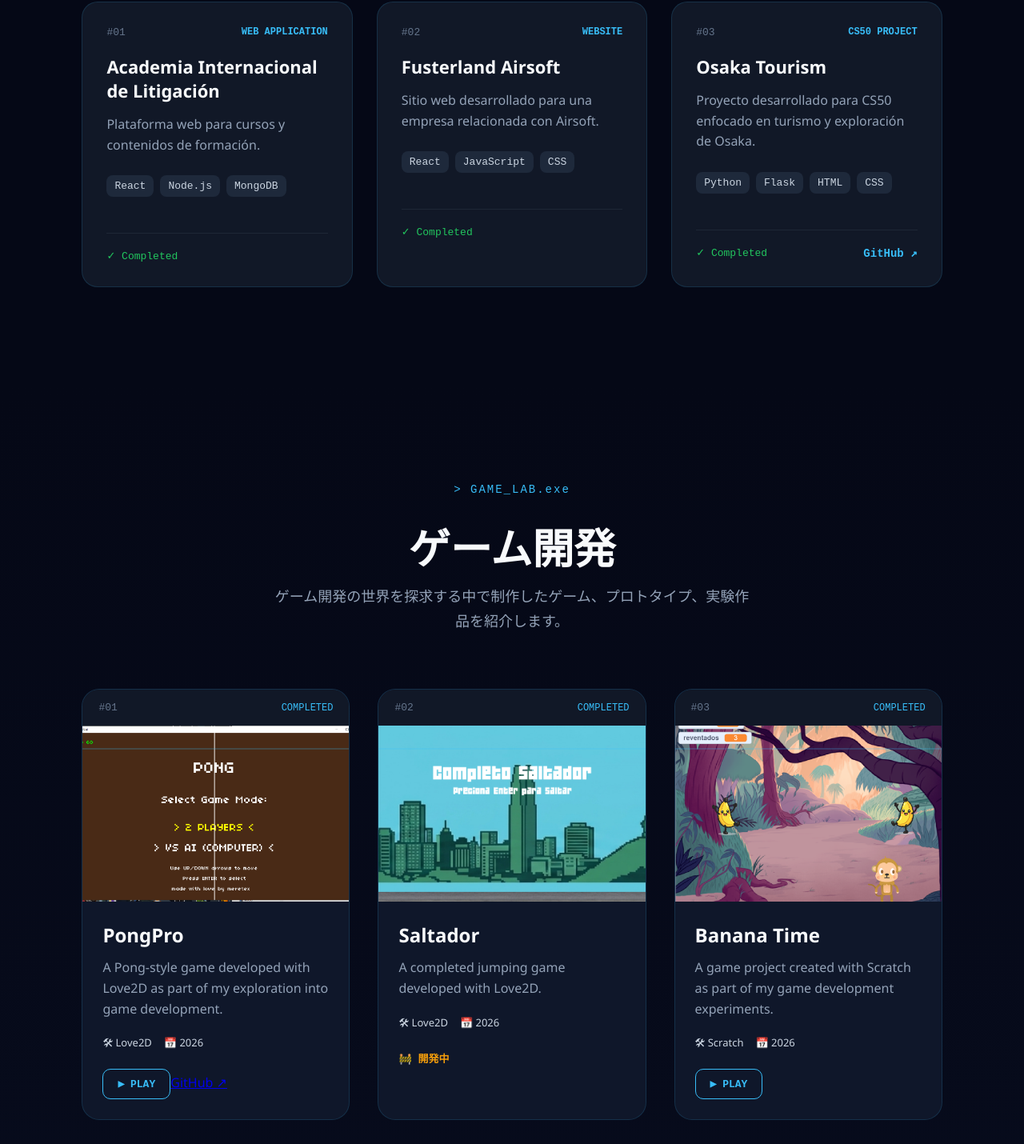
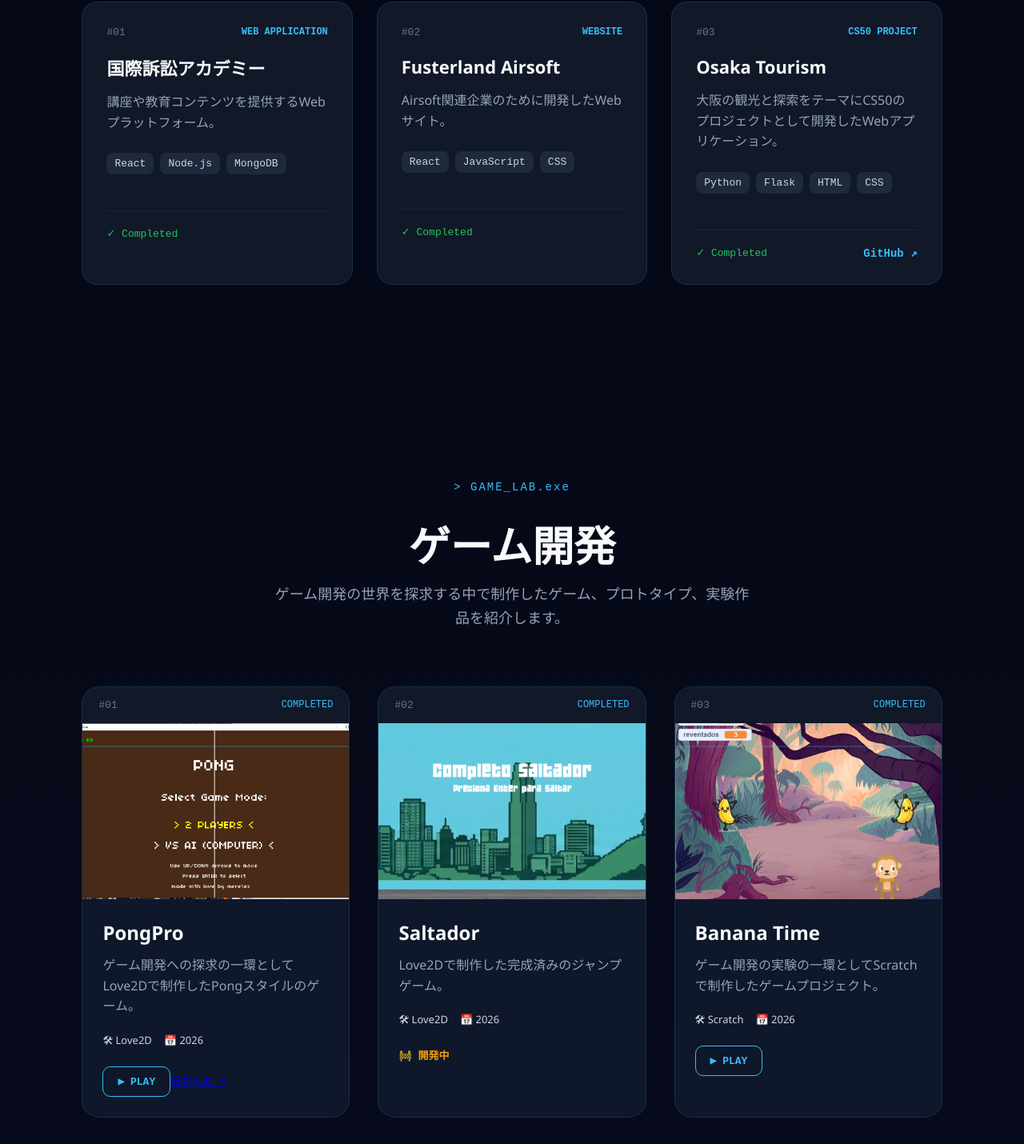
Before and after one commit to sebastianamor/moreteck-portfolio, a React (Vite) app: page / in a window 1280 px wide. Shown: the part 3009-4439 px from the top of the page at 80% size. Built offline with nearby package versions, Linux system fonts and the light colour scheme.

Commit message:
Add multilingual portfolio support

```diff
--- a/src/components/sections/GameLab.jsx
+++ b/src/components/sections/GameLab.jsx
@@ -43,7 +43,7 @@ function GameLab() {
               </span>
 
               <span className="game-status">
-                {game.status}
+                {t(game.statusKey)}
               </span>
 
             </div>
@@ -70,11 +70,11 @@ function GameLab() {
             <div className="game-content">
 
               <h3>
-                {game.title}
+                {t(game.titleKey)}
               </h3>
 
               <p>
-                {game.description}
+                {t(game.descriptionKey)}
               </p>
 
 
@@ -93,7 +93,7 @@ function GameLab() {
 
        <div className="game-actions">
 
-  {game.status === "Completed" && game.link !== "#" ? (
+  {game.statusKey === "games.status.completed" && game.link !== "#" ? (
     <a
       href={game.link}
       target="_blank"
--- a/src/components/sections/WebLab.jsx
+++ b/src/components/sections/WebLab.jsx
@@ -35,16 +35,16 @@ function WebLab() {
               </span>
 
               <span className="project-category">
-                {project.category}
+                {t(project.categoryKey)}
               </span>
             </div>
 
             <h3>
-              {project.title}
+              {t(project.titleKey)}
             </h3>
 
             <p>
-              {project.description}
+              {t(project.descriptionKey)}
             </p>
 
             <div className="technologies">
@@ -57,7 +57,7 @@ function WebLab() {
 
             <div className="project-footer">
               <span className="project-status">
-                ✓ {project.status}
+                ✓ {t(project.statusKey)}
               </span>
 
               <div className="project-links">
--- a/src/data/games.js
+++ b/src/data/games.js
@@ -1,12 +1,11 @@
 const games = [
   {
     id: 1,
-  title: "PongPro",
-  description:
-    "A Pong-style game developed with Love2D as part of my exploration into game development.",
+    titleKey: "games.pongpro.title",
+    descriptionKey: "games.pongpro.description",
     technology: "Love2D",
     year: "2026",
-  status: "Completed",
+    statusKey: "games.status.completed",
     image: `${import.meta.env.BASE_URL}images/games/pongpro.png`,
     link: "https://sebastianamor.github.io/pon1/",
     github: "https://github.com/sebastianamor"
@@ -14,12 +13,11 @@ const games = [
 
   {
     id: 2,
-    title: "Saltador",
-    description:
-      "A completed jumping game developed with Love2D.",
+    titleKey: "games.saltador.title",
+    descriptionKey: "games.saltador.description",
     technology: "Love2D",
     year: "2026",
-    status: "Completed",
+    statusKey: "games.status.completed",
     image: `${import.meta.env.BASE_URL}images/games/saltador.png`,
     link: "#",
     github: "#"
@@ -27,12 +25,11 @@ const games = [
 
   {
     id: 3,
-    title: "Banana Time",
-    description:
-      "A game project created with Scratch as part of my game development experiments.",
+    titleKey: "games.banana.title",
+    descriptionKey: "games.banana.description",
     technology: "Scratch",
     year: "2026",
-    status: "Completed",
+    statusKey: "games.status.completed",
     image: `${import.meta.env.BASE_URL}images/games/banana-time.png`,
     link: "https://scratch.mit.edu/projects/1280849251/",
     github: "#"
@@ -40,12 +37,11 @@ const games = [
 
   {
     id: 4,
-    title: "Breakout Odyssey",
-    description:
-      "An ongoing game development project created with Love2D. This is a work in progress.",
+    titleKey: "games.brinck.title",
+    descriptionKey: "games.brinck.description",
     technology: "Love2D",
     year: "2026",
-    status: "In Development",
+    statusKey: "games.status.development",
     image: `${import.meta.env.BASE_URL}images/games/brinck-odisea.png`,
     link: "#",
     github: "#"
--- a/src/data/projects.js
+++ b/src/data/projects.js
@@ -1,12 +1,11 @@
 const projects = [
   {
     id: 1,
-    title: "Academia Internacional de Litigación",
-    description:
-      "Plataforma web para cursos y contenidos de formación.",
+    titleKey: "projects.academia.title",
+    descriptionKey: "projects.academia.description",
     technologies: ["React", "Node.js", "MongoDB"],
-    category: "Web Application",
-    status: "Completed",
+    categoryKey: "projects.academia.category",
+    statusKey: "projects.status.completed",
     link: "#",
     github: "#",
     comingSoon: true
@@ -14,12 +13,11 @@ const projects = [
 
   {
     id: 2,
-    title: "Fusterland Airsoft",
-    description:
-      "Sitio web desarrollado para una empresa relacionada con Airsoft.",
+    titleKey: "projects.fusterland.title",
+    descriptionKey: "projects.fusterland.description",
     technologies: ["React", "JavaScript", "CSS"],
-    category: "Website",
-    status: "Completed",
+    categoryKey: "projects.fusterland.category",
+    statusKey: "projects.status.completed",
     link: "#",
     github: "#",
     comingSoon: true
@@ -27,12 +25,11 @@ const projects = [
 
   {
     id: 3,
-    title: "Osaka Tourism",
-    description:
-      "Proyecto desarrollado para CS50 enfocado en turismo y exploración de Osaka.",
+    titleKey: "projects.osaka.title",
+    descriptionKey: "projects.osaka.description",
     technologies: ["Python", "Flask", "HTML", "CSS"],
-    category: "CS50 Project",
-    status: "Completed",
+    categoryKey: "projects.osaka.category",
+    statusKey: "projects.status.completed",
     link: "#",
     github:
       "https://github.com/sebastianamor/osaka-turims-/tree/main/osaka_tourism",
--- a/src/locales/en/translation.json
+++ b/src/locales/en/translation.json
@@ -94,5 +94,56 @@
     "experimentation": "EXPERIMENTATION:",
     "online": "ONLINE",
     "active": "ACTIVE"
+  } ,
+
+  "projects": {
+  "status": {
+    "completed": "Completed"
+  },
+
+  "academia": {
+    "title": "International Litigation Academy",
+    "description": "Web platform for courses and educational content.",
+    "category": "Web Application"
+  },
+
+  "fusterland": {
+    "title": "Fusterland Airsoft",
+    "description": "Website developed for an Airsoft-related company.",
+    "category": "Website"
+  },
+
+  "osaka": {
+    "title": "Osaka Tourism",
+    "description": "CS50 project focused on tourism and exploration of Osaka.",
+    "category": "CS50 Project"
+  }
+},
+
+"games": {
+  "status": {
+    "completed": "Completed",
+    "development": "In Development"
+  },
+
+  "pongpro": {
+    "title": "PongPro",
+    "description": "A Pong-style game developed with Love2D as part of my exploration into game development."
+  },
+
+  "saltador": {
+    "title": "Saltador",
+    "description": "A completed jumping game developed with Love2D."
+  },
+
+  "banana": {
+    "title": "Banana Time",
+    "description": "A game project created with Scratch as part of my game development experiments."
+  },
+
+  "brinck": {
+    "title": "Brinck Odisea",
+    "description": "An ongoing game development project created with Love2D. This is a work in progress."
   }
 }
+}
--- a/src/locales/es/translation.json
+++ b/src/locales/es/translation.json
@@ -94,5 +94,55 @@
     "experimentation": "EXPERIMENTACIÓN:",
     "online": "EN LÍNEA",
     "active": "ACTIVO"
+  },
+  "projects": {
+  "status": {
+    "completed": "Completado"
+  },
+
+  "academia": {
+    "title": "Academia Internacional de Litigación",
+    "description": "Plataforma web para cursos y contenidos de formación.",
+    "category": "Aplicación Web"
+  },
+
+  "fusterland": {
+    "title": "Fusterland Airsoft",
+    "description": "Sitio web desarrollado para una empresa relacionada con Airsoft.",
+    "category": "Sitio Web"
+  },
+
+  "osaka": {
+    "title": "Osaka Tourism",
+    "description": "Proyecto desarrollado para CS50 enfocado en el turismo y la exploración de Osaka.",
+    "category": "Proyecto CS50"
+  }
+},
+
+"games": {
+  "status": {
+    "completed": "Completado",
+    "development": "En Desarrollo"
+  },
+
+  "pongpro": {
+    "title": "PongPro",
+    "description": "Un juego estilo Pong desarrollado con Love2D como parte de mi exploración en el desarrollo de videojuegos."
+  },
+
+  "saltador": {
+    "title": "Saltador",
+    "description": "Un juego de saltos desarrollado con Love2D y actualmente completado."
+  },
+
+  "banana": {
+    "title": "Banana Time",
+    "description": "Un proyecto de videojuego creado con Scratch como parte de mis experimentos de desarrollo de videojuegos."
+  },
+
+  "brinck": {
+    "title": "Brinck Odisea",
+    "description": "Un proyecto de desarrollo de videojuegos en curso creado con Love2D. Actualmente se encuentra en desarrollo."
   }
 }
+}
--- a/src/locales/ja/translation.json
+++ b/src/locales/ja/translation.json
@@ -95,6 +95,57 @@
   "experimentation": "EXPERIMENTATION:",
   "online": "ONLINE",
   "active": "ACTIVE"
+},
+
+"projects": {
+  "status": {
+    "completed": "Completed"
+  },
+
+  "academia": {
+    "title": "国際訴訟アカデミー",
+    "description": "講座や教育コンテンツを提供するWebプラットフォーム。",
+    "category": "Web Application"
+  },
+
+  "fusterland": {
+    "title": "Fusterland Airsoft",
+    "description": "Airsoft関連企業のために開発したWebサイト。",
+    "category": "Website"
+  },
+
+  "osaka": {
+    "title": "Osaka Tourism",
+    "description": "大阪の観光と探索をテーマにCS50のプロジェクトとして開発したWebアプリケーション。",
+    "category": "CS50 Project"
+  }
+},
+
+"games": {
+  "status": {
+    "completed": "Completed",
+    "development": "開発中"
+  },
+
+  "pongpro": {
+    "title": "PongPro",
+    "description": "ゲーム開発への探求の一環としてLove2Dで制作したPongスタイルのゲーム。"
+  },
+
+  "saltador": {
+    "title": "Saltador",
+    "description": "Love2Dで制作した完成済みのジャンプゲーム。"
+  },
+
+  "banana": {
+    "title": "Banana Time",
+    "description": "ゲーム開発の実験の一環としてScratchで制作したゲームプロジェクト。"
+  },
+
+  "brinck": {
+    "title": "Brinck Odisea",
+    "description": "Love2Dで制作しているゲーム開発プロジェクト。現在も開発中です。"
+  }
 }
 
 }
```
Lines whose indentation alone changed are shown as unchanged.
